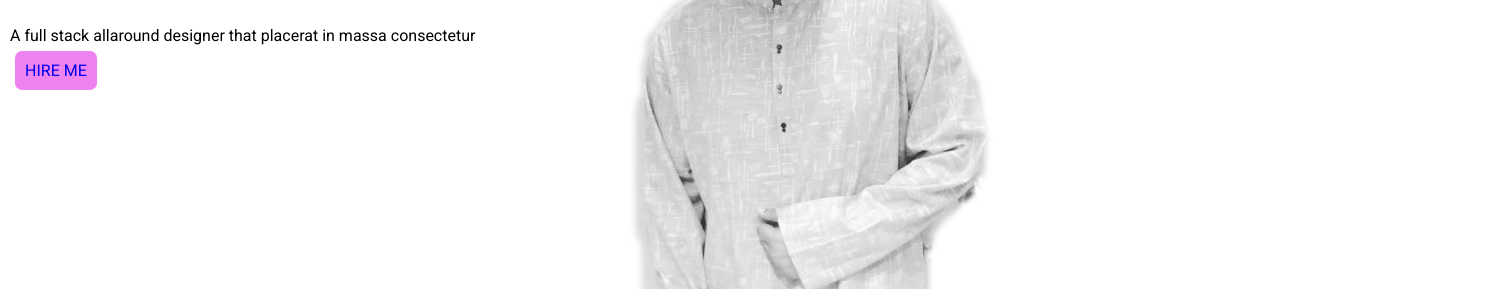
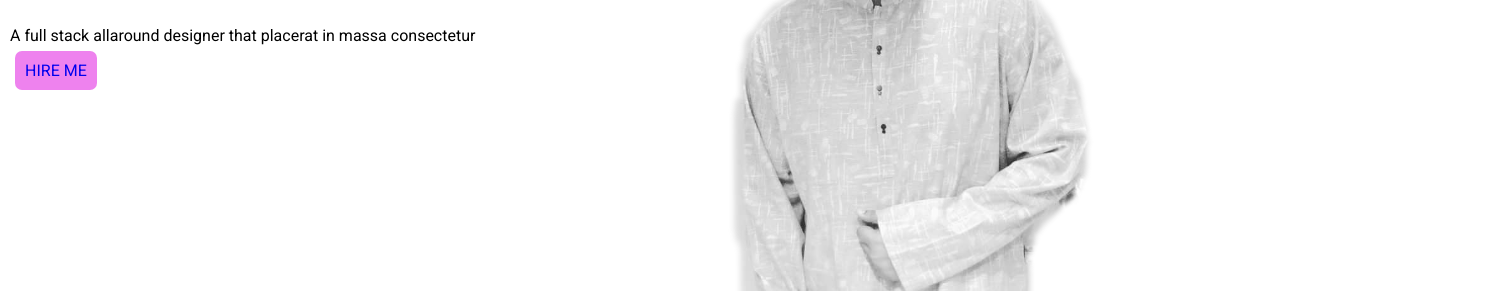
Before and after one commit to ekramemu/Assignment-portfolio, a plain HTML site: page index.html in a window 1280 px wide. Shown: the part 265-565 px from the top of the page, 1500 px wide, since content can reach past the window. Drawn offline with Linux system fonts and the light colour scheme; grey boxes are pictures that could not be loaded.

Commit message:
addng full area

```diff
--- a/index.html
+++ b/index.html
@@ -9,6 +9,7 @@
     <link rel="stylesheet" href="style.css">
 </head>
 <body>
+    <div class="full-area">
         <section class="first-half">
             <div class="half-width">
                 <h1>HELLO, I'M </h1>
@@ -80,5 +81,6 @@
             <p>&copy;2021 AL IQRAM| Mamar Dukan based Freelance Web Designer & Developer</p>
         </footer>
 
+    </div>
 </body>
 </html>
--- a/style.css
+++ b/style.css
@@ -1,6 +1,9 @@
 body{
-    margin: 0;
+    margin: 0 auto;
     font-family: 'Roboto', sans-serif;
+}
+.full-area{
+    width: 1500px;
 }
 h1{
     font-size: 50px;
@@ -28,7 +31,7 @@ h1{
 
 }
 .half-width img{
-    width: 70%;
+    width: 60%;
 }
 .third-section{
     background-color:lightgray;
```
Lines whose indentation alone changed are shown as unchanged.
